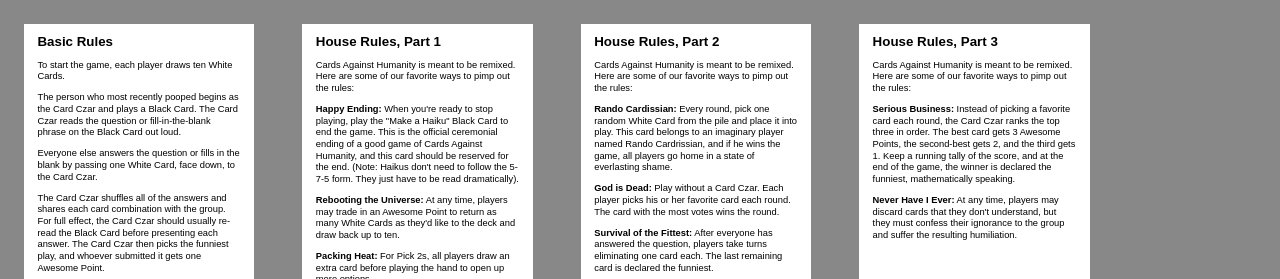
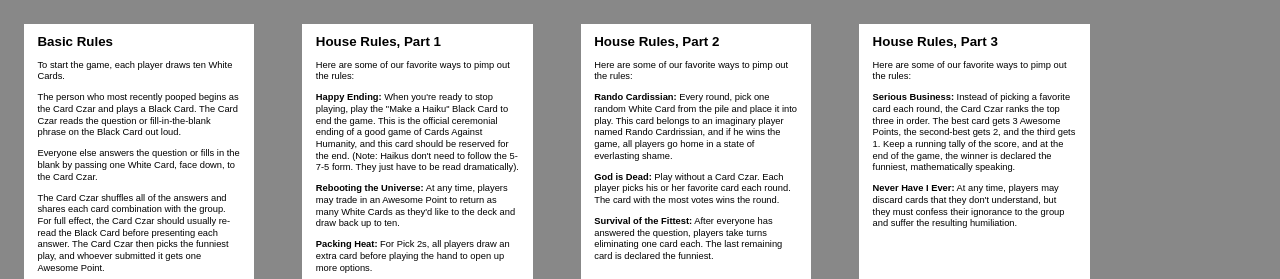
Before and after one commit to shuffled/counterfeit-cards, a website: page howtoplay.html in a window 1280 px wide. Shown: the top 279 px of the page. Drawn offline with Linux system fonts and the light colour scheme.

Commit message:
Trim rule card intros

```diff
--- a/howtoplay.html
+++ b/howtoplay.html
@@ -26,7 +26,7 @@
 <div class="white-card">
 <div class="card-content">
 <div style="font-size: 10pt; line-height: 125%;">House Rules, Part 1</div>
-<p>Cards Against Humanity is meant to be remixed. Here are some of our favorite ways to pimp out the rules:</p>
+<p>Here are some of our favorite ways to pimp out the rules:</p>
 
 <p><b>Happy Ending:</b> When you're ready to stop playing, play the "Make a Haiku" Black Card to end the game. This is the official ceremonial ending of a good game of Cards Against Humanity, and this card should be reserved for the end. (Note: Haikus don't need to follow the 5-7-5 form. They just have to be read dramatically).</p>
 
@@ -39,7 +39,7 @@
 <div class="white-card">
 <div class="card-content">
 <div style="font-size: 10pt; line-height: 125%;">House Rules, Part 2</div>
-<p>Cards Against Humanity is meant to be remixed. Here are some of our favorite ways to pimp out the rules:</p>
+<p>Here are some of our favorite ways to pimp out the rules:</p>
 
 <p><b>Rando Cardissian:</b> Every round, pick one random White Card from the pile and place it into play. This card belongs to an imaginary player named Rando Cardrissian, and if he wins the game, all players go home in a state of everlasting shame.</p>
 
@@ -52,7 +52,7 @@
 <div class="white-card">
 <div class="card-content">
 <div style="font-size: 10pt; line-height: 125%;">House Rules, Part 3</div>
-<p>Cards Against Humanity is meant to be remixed. Here are some of our favorite ways to pimp out the rules:</p>
+<p>Here are some of our favorite ways to pimp out the rules:</p>
 
 <p><b>Serious Business:</b> Instead of picking a favorite card each round, the Card Czar ranks the top three in order. The best card gets 3 Awesome Points, the second-best gets 2, and the third gets 1. Keep a running tally of the score, and at the end of the game, the winner is declared the funniest, mathematically speaking.</p>
 
```
